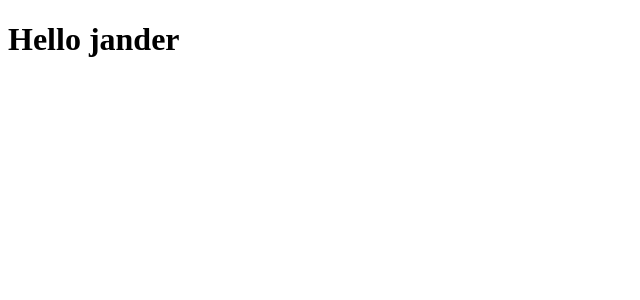
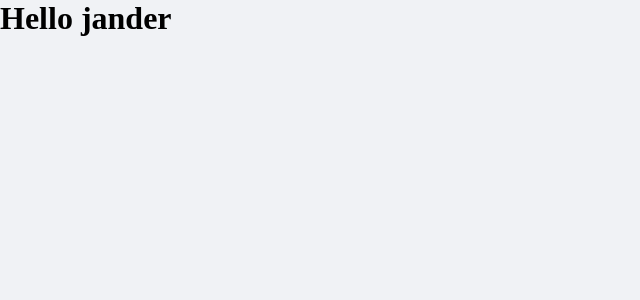
Before and after one commit to JanderLiborio20/JlMoney, a React (Vite) app: page / in a window 1280 px wide. Shown: the top 300 px of the page, without its empty margins (0-640 px from the left). Built offline with nearby package versions, Linux system fonts and the light colour scheme.

Commit message:
creante global style

```diff
--- a/index.html
+++ b/index.html
@@ -2,7 +2,7 @@
 <html lang="en">
   <head>
     <meta charset="UTF-8" />
-    <link rel="icon" type="image/svg+xml" href="/src/favicon.svg" />
+    <link rel="icon" type="image/png" href="favicon.png" />
     <meta name="viewport" content="width=device-width, initial-scale=1.0" />
     <title>JlMoney</title>
   </head>
--- a/src/App.tsx
+++ b/src/App.tsx
@@ -1,8 +1,10 @@
+import { GlobalStyle } from "./styles/global";
 
 export function App() {
   return (
     <div className="App">
       <h1>Hello jander</h1>
+      <GlobalStyle />
     </div>
   )
 }
--- /dev/null
+++ b/src/styles/global.ts
@@ -0,0 +1,47 @@
+import { createGlobalStyle } from "styled-components";
+
+export const GlobalStyle = createGlobalStyle`
+  :root {
+    --background: #f0f2f5;
+    --red: #e5234d;
+    --blue: #5429cc;
+
+    --blue-light: #6933ff;
+
+    --text-title: #363f5f;
+    --text-body: #969cb3;
+
+    --background: #f0f2f5;
+    --shape: #ffffff;
+  }
+
+  *{
+    margin: 0;
+    padding: 0;
+    box-sizing: border-box;
+  }
+
+  html {
+    @media (max-width: 1080px) {
+      font-size: 93.75%;
+    }
+
+    @media (max-width: 720px) {
+      font-size: 87.5%;
+    }
+  }
+
+  body {
+    background: var(--background);
+    -webkit-font-smoothin: antialiased;
+  }
+
+  button {
+    cursor: pointer;
+  }
+
+  [disabled] {
+    opacity: 0.6;
+    cursor: not-allowed;
+  }
+`
```
